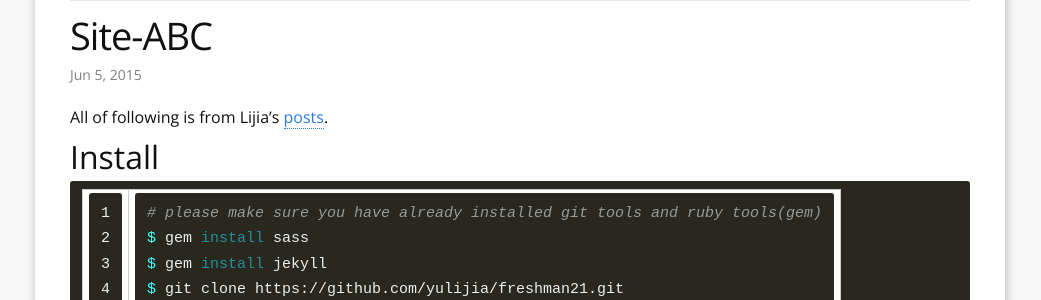
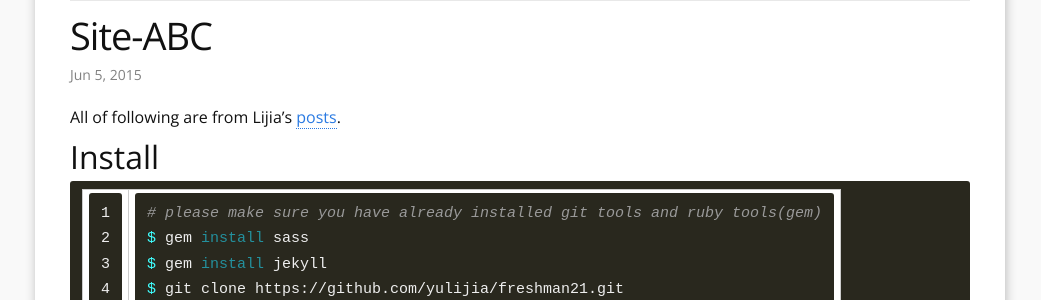
Before and after one commit to peawinter/peawinter.github.io, a Jekyll site: the page built from _posts/2015-06-05-Site-ABC.md, in a window 1280 px wide and 900 px high. Shown: the part 199-499 px from the top of the window, without its empty margins (120-1161 px from the left). Built offline with Jekyll 4.4.1, drawn with Linux system fonts in a browser that asks for light colours; Markdown is read by kramdown in place of the engine named in the settings; comment, search, counter and statistics services are not loaded.

Commit message:
fix typos

```diff
--- a/_posts/2015-06-05-Site-ABC.md
+++ b/_posts/2015-06-05-Site-ABC.md
@@ -7,7 +7,7 @@ category: news
 tags:
 ---
 
-All of following is from Lijia's [posts](http://yulijia.net/freshman21/).
+All of following are from Lijia's [posts](http://yulijia.net/freshman21/).
 
 ## Install
 
```
Also changed, not shown: _posts/2015-06-05-run-r-on-cluster.md (+1 -1 lines), 4 other files.
